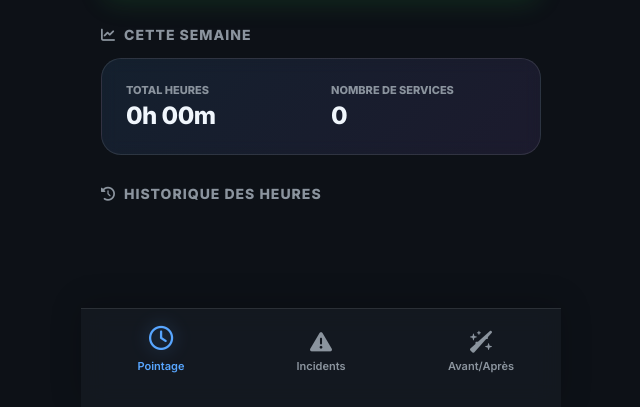
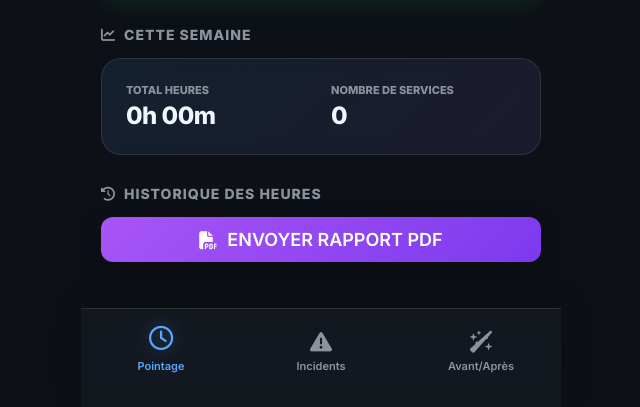
Before and after one commit to Mozy974/leafy-moxie-f2f55a, a Flask app: page / in a window 1280 px wide. Shown: the part 393-800 px from the top of the page, without its empty margins (319-959 px from the left). Run offline with Flask 3, Linux system fonts and the light colour scheme; data that the repository does not hold is empty.

Commit message:
Feature: Weekly PDF reports via email

```diff
--- a/app.py
+++ b/app.py
@@ -1,38 +1,41 @@
-import os
+import os, smtplib, requests, io
 from flask import Flask, render_template, request, jsonify, send_from_directory
 from werkzeug.utils import secure_filename
-from datetime import datetime, timezone
+from datetime import datetime, timezone, timedelta
 from models import db, Shift, Incident, Intervention
 from dotenv import load_dotenv
 import cloudinary
 import cloudinary.uploader
+from fpdf import FPDF
+from email.mime.multipart import MIMEMultipart
+from email.mime.text import MIMEText
+from email.mime.base import MIMEBase
+from email import encoders
 
-load_dotenv() # Load environments from .env file
+load_dotenv()
 
 app = Flask(__name__)
 
 # -- CONFIGURATIONS --
 BASE_DIR = os.path.abspath(os.path.dirname(__name__))
-
-# Database: Use Neon (PostgreSQL) in production, SQLite locally
 database_url = os.environ.get('DATABASE_URL')
 if database_url and database_url.startswith('postgres://'):
     database_url = database_url.replace('postgres://', 'postgresql://', 1)
 app.config['SQLALCHEMY_DATABASE_URI'] = database_url or 'sqlite:///' + os.path.join(BASE_DIR, 'database.db')
-
 app.config['SQLALCHEMY_TRACK_MODIFICATIONS'] = False
 
-# Cloudinary Setup (Image Storage)
-cloudinary_url = os.environ.get('CLOUDINARY_URL')
-if cloudinary_url:
-    cloudinary.config(cloudinary_url=cloudinary_url, secure=True)
-else:
-    cloudinary.config(
-        cloud_name = os.environ.get('CLOUDINARY_CLOUD_NAME'),
-        api_key = os.environ.get('CLOUDINARY_API_KEY'),
-        api_secret = os.environ.get('CLOUDINARY_API_SECRET'),
-        secure = True
-    )
+cloudinary.config(
+    cloud_name = os.environ.get('CLOUDINARY_CLOUD_NAME'),
+    api_key = os.environ.get('CLOUDINARY_API_KEY'),
+    api_secret = os.environ.get('CLOUDINARY_API_SECRET'),
+    secure = True
+)
+
+# Email Settings (SMTP)
+SMTP_SERVER = os.environ.get('SMTP_SERVER', 'smtp.gmail.com')
+SMTP_PORT = int(os.environ.get('SMTP_PORT', 587))
+SMTP_USER = os.environ.get('SMTP_USER')
+SMTP_PASS = os.environ.get('SMTP_PASS') # Use App Password for Gmail
 
 UPLOAD_FOLDER = os.path.join(BASE_DIR, 'uploads')
 app.config['UPLOAD_FOLDER'] = UPLOAD_FOLDER
@@ -49,22 +52,16 @@ def get_now():
     return datetime.now(timezone.utc)
 
 def handle_upload(file, folder="pointeuse"):
-    """Uploads to Cloudinary if configured, otherwise saves locally."""
     if not file or file.filename == '':
         return None
-
-    # Try Cloudinary first
     if os.environ.get('CLOUDINARY_API_KEY'):
         try:
             upload_result = cloudinary.uploader.upload(file, folder=folder)
             return upload_result.get('secure_url')
         except Exception as e:
             print(f"Cloudinary Error: {e}")
-
-    # Local fallback
     safe_filename = secure_filename(file.filename)
-    timestamp_str = get_now().strftime("%Y%m%d_%H%M%S")
-    filename = f"{timestamp_str}_{safe_filename}"
+    filename = f"{get_now().strftime('%Y%m%d_%H%M%S')}_{safe_filename}"
     file.save(os.path.join(app.config['UPLOAD_FOLDER'], filename))
     return f"/uploads/{filename}"
 
@@ -80,9 +77,7 @@ def serve_upload(filename):
 @app.route('/api/clock_in', methods=['POST'])
 def clock_in():
     active_shift = Shift.query.filter_by(clock_out=None).first()
-    if active_shift:
-        return jsonify({'error': 'Shift already active'}), 400
-
+    if active_shift: return jsonify({'error': 'Shift already active'}), 400
     new_shift = Shift(clock_in=get_now())
     db.session.add(new_shift)
     db.session.commit()
@@ -91,9 +86,7 @@ def clock_in():
 @app.route('/api/clock_out', methods=['POST'])
 def clock_out():
     active_shift = Shift.query.filter_by(clock_out=None).first()
-    if not active_shift:
-        return jsonify({'error': 'No active shift to clock out'}), 400
-
+    if not active_shift: return jsonify({'error': 'No active shift'}), 400
     active_shift.clock_out = get_now()
     duration = active_shift.clock_out - active_shift.clock_in
     active_shift.duration_minutes = int(duration.total_seconds() / 60)
@@ -105,60 +98,39 @@ def get_shifts():
     shifts = Shift.query.order_by(Shift.clock_in.desc()).all()
     return jsonify({'shifts': [s.to_dict() for s in shifts]})
 
-# -- INCIDENT API --
+# -- INCIDENT & INTERVENTION API --
 @app.route('/api/incident', methods=['POST'])
 def report_incident():
-    incident_type = request.form.get('type')
-    description = request.form.get('description', '')
-
-    if not incident_type:
-        return jsonify({'error': 'Type is required'}), 400
-
-    img_url = None
-    if 'image' in request.files:
-        img_url = handle_upload(request.files['image'], folder="incidents")
-
-    new_incident = Incident(
-        type=incident_type,
-        description=description,
-        image_path=img_url
-    )
-    db.session.add(new_incident)
+    itype = request.form.get('type')
+    desc = request.form.get('description', '')
+    if not itype: return jsonify({'error': 'Type missing'}), 400
+    url = handle_upload(request.files.get('image'), folder="incidents")
+    new_inc = Incident(type=itype, description=desc, image_path=url)
+    db.session.add(new_inc)
     db.session.commit()
-    return jsonify({'success': True, 'incident': new_incident.to_dict()})
+    return jsonify({'success': True, 'incident': new_inc.to_dict()})
 
 @app.route('/api/incidents', methods=['GET'])
 def get_incidents():
     incidents = Incident.query.order_by(Incident.timestamp.desc()).all()
     return jsonify({'incidents': [i.to_dict() for i in incidents]})
 
-# -- INTERVENTION API --
 @app.route('/api/intervention/start', methods=['POST'])
 def start_intervention():
-    location = request.form.get('location')
-    if not location:
-        return jsonify({'error': 'Location is required'}), 400
-
-    img_url = None
-    if 'image_before' in request.files:
-        img_url = handle_upload(request.files['image_before'], folder="z-avant")
-
-    new_int = Intervention(location=location, image_before_path=img_url)
+    loc = request.form.get('location')
+    if not loc: return jsonify({'error': 'Location missing'}), 400
+    url = handle_upload(request.files.get('image_before'), folder="z-avant")
+    new_int = Intervention(location=loc, image_before_path=url)
     db.session.add(new_int)
     db.session.commit()
     return jsonify({'success': True, 'intervention': new_int.to_dict()})
 
 @app.route('/api/intervention/end/<int:int_id>', methods=['POST'])
 def end_intervention(int_id):
-    intervention = db.session.get(Intervention, int_id) # Modern Session.get()
-    if not intervention:
-        return jsonify({'error': 'Intervention not found'}), 404
-
-    img_url = None
-    if 'image_after' in request.files:
-        img_url = handle_upload(request.files['image_after'], folder="z-apres")
-
-    intervention.image_after_path = img_url
+    intervention = db.session.get(Intervention, int_id)
+    if not intervention: return jsonify({'error': 'Not found'}), 404
+    url = handle_upload(request.files.get('image_after'), folder="z-apres")
+    intervention.image_after_path = url
     intervention.timestamp_end = get_now()
     db.session.commit()
     return jsonify({'success': True, 'intervention': intervention.to_dict()})
@@ -168,5 +140,128 @@ def get_interventions():
     interventions = Intervention.query.order_by(Intervention.timestamp_start.desc()).all()
     return jsonify({'interventions': [i.to_dict() for i in interventions]})
 
+# -- REPORT API (PDF & EMAIL) --
+class PDFReport(FPDF):
+    def header(self):
+        self.set_font('Helvetica', 'B', 16)
+        self.set_text_color(20, 40, 80)
+        self.cell(0, 10, 'RAPPORT D\'ACTIVITÉ HEBDOMADAIRE', 0, 1, 'C')
+        self.set_font('Helvetica', 'I', 10)
+        self.cell(0, 10, f'Généré le {datetime.now().strftime("%d/%m/%Y %H:%M")}', 0, 1, 'R')
+        self.ln(10)
+
+@app.route('/api/report/send', methods=['POST'])
+def send_report():
+    recipient = request.json.get('email')
+    if not recipient: return jsonify({'error': 'Email manquant'}), 400
+
+    # 1. Fetch Data (This Week)
+    now = get_now()
+    monday = (now - timedelta(days=now.weekday())).replace(hour=0, minute=0, second=0, microsecond=0)
+    shifts = Shift.query.filter(Shift.clock_in >= monday).order_by(Shift.clock_in.asc()).all()
+    incidents = Incident.query.filter(Incident.timestamp >= monday).all()
+    interventions = Intervention.query.filter(Intervention.timestamp_start >= monday, Intervention.timestamp_end != None).all()
+
+    # 2. Build PDF
+    pdf = PDFReport()
+    pdf.add_page()
+
+    # -- HEURES --
+    pdf.set_font('Helvetica', 'B', 14)
+    pdf.cell(0, 10, '1. POINTAGES DE LA SEMAINE', 0, 1)
+    pdf.set_font('Helvetica', '', 10)
+    pdf.set_fill_color(240, 240, 240)
+    pdf.cell(40, 8, 'Date', 1, 0, 'C', 1)
+    pdf.cell(40, 8, 'Arrivée', 1, 0, 'C', 1)
+    pdf.cell(40, 8, 'Départ', 1, 0, 'C', 1)
+    pdf.cell(40, 8, 'Durée', 1, 1, 'C', 1)
+
+    total_min = 0
+    for s in shifts:
+        date_str = s.clock_in.strftime("%d/%m")
+        in_str = s.clock_in.strftime("%H:%M")
+        out_str = s.clock_out.strftime("%H:%M") if s.clock_out else "--:--"
+        dur = f"{s.duration_minutes} min" if s.duration_minutes else ""
+        total_min += (s.duration_minutes or 0)
+        pdf.cell(40, 8, date_str, 1, 0, 'C')
+        pdf.cell(40, 8, in_str, 1, 0, 'C')
+        pdf.cell(40, 8, out_str, 1, 0, 'C')
+        pdf.cell(40, 8, dur, 1, 1, 'C')
+
+    pdf.set_font('Helvetica', 'B', 10)
+    pdf.cell(120, 8, 'TOTAL SEMAINE', 1, 0, 'R')
+    pdf.cell(40, 8, f"{total_min//60}h {total_min%60}min", 1, 1, 'C')
+    pdf.ln(10)
+
+    # -- INCIDENTS --
+    if incidents:
+        pdf.set_font('Helvetica', 'B', 14)
+        pdf.cell(0, 10, '2. INCIDENTS SIGNALÉS', 0, 1)
+        pdf.set_font('Helvetica', '', 10)
+        for inc in incidents:
+            pdf.set_text_color(180, 0, 0)
+            pdf.cell(0, 8, f"[{inc.type}] le {inc.timestamp.strftime('%d/%m à %H:%M')}", 0, 1)
+            pdf.set_text_color(0)
+            pdf.multi_cell(0, 6, inc.description or "Sans description")
+            if inc.image_path:
+                try:
+                    img_data = requests.get(inc.image_path).content if inc.image_path.startswith('http') else open(os.path.join(BASE_DIR, inc.image_path.lstrip('/')), 'rb').read()
+                    pdf.image(io.BytesIO(img_data), x=None, y=None, w=60)
+                except: pass
+            pdf.ln(5)
+
+    # -- INTERVENTIONS --
+    if interventions:
+        pdf.add_page()
+        pdf.set_font('Helvetica', 'B', 14)
+        pdf.cell(0, 10, '3. INTERVENTIONS (AVANT/APRÈS)', 0, 1)
+        for intv in interventions:
+            pdf.set_font('Helvetica', 'B', 11)
+            pdf.cell(0, 8, f"Lieu : {intv.location}", 0, 1)
+            pdf.set_font('Helvetica', '', 9)
+            pdf.cell(0, 6, f"Début: {intv.timestamp_start.strftime('%H:%M')} | Fin: {intv.timestamp_end.strftime('%H:%M')}", 0, 1)
+            y_start = pdf.get_y()
+            if intv.image_before_path:
+                try:
+                    img_b = requests.get(intv.image_before_path).content if intv.image_before_path.startswith('http') else open(os.path.join(BASE_DIR, intv.image_before_path.lstrip('/')), 'rb').read()
+                    pdf.image(io.BytesIO(img_b), x=10, y=y_start+2, w=85)
+                except: pass
+            if intv.image_after_path:
+                try:
+                    img_a = requests.get(intv.image_after_path).content if intv.image_after_path.startswith('http') else open(os.path.join(BASE_DIR, intv.image_after_path.lstrip('/')), 'rb').read()
+                    pdf.image(io.BytesIO(img_a), x=105, y=y_start+2, w=85)
+                except: pass
+            pdf.set_y(y_start + 65)
+            pdf.ln(5)
+
+    pdf_output = pdf.output(dest='S') # S = return as string (bytes)
+
+    # 3. Send Email
+    if not SMTP_USER or not SMTP_PASS:
+        return jsonify({'error': 'Serveur email non configuré sur Render'}), 500
+
+    try:
+        msg = MIMEMultipart()
+        msg['From'] = SMTP_USER
+        msg['To'] = recipient
+        msg['Subject'] = f"Rapport Pointeuse - Semaine du {monday.strftime('%d/%m/%Y')}"
+        msg.attach(MIMEText("Bonjour,\n\nVeuillez trouver ci-joint le rapport hebdomadaire d'activité.\n\nCordialement,\nService de Maintenance", 'plain'))
+
+        part = MIMEBase('application', 'octet-stream')
+        part.set_payload(pdf_output)
+        encoders.encode_base64(part)
+        part.add_header('Content-Disposition', f'attachment; filename="rapport_semaine_{monday.strftime("%Y_%m_%d")}.pdf"')
+        msg.attach(part)
+
+        with smtplib.SMTP(SMTP_SERVER, SMTP_PORT) as server:
+            server.starttls()
+            server.login(SMTP_USER, SMTP_PASS)
+            server.send_message(msg)
+
+        return jsonify({'success': True})
+    except Exception as e:
+        print(f"Email Error: {e}")
+        return jsonify({'error': 'Erreur lors de l\'envoi de l\'email'}), 500
+
 if __name__ == '__main__':
     app.run(host='0.0.0.0', port=int(os.environ.get('PORT', 5001)), debug=True)
--- a/requirements.txt
+++ b/requirements.txt
@@ -5,3 +5,5 @@ cloudinary==1.39.1
 python-dotenv==1.0.1
 gunicorn==21.2.0
 werkzeug==3.0.1
+fpdf2==2.8.2
+requests==2.31.0
--- a/static/script.js
+++ b/static/script.js
@@ -307,10 +307,7 @@ function showToast(msg) {
     }, 3000);
 }
 
-// Init
-fetchShifts();
-fetchIncidents();
-fetchInterventions();
+
 
 // 5. API Calls (Interventions Avant/Après)
 const interventionStartForm = document.getElementById('intervention-start-form');
@@ -463,3 +460,62 @@ window.addEventListener('offline', () => {
     document.body.classList.add('is-offline');
 });
 if (!navigator.onLine) document.body.classList.add('is-offline');
+
+// 8. Report PDF & Email
+const btnShowReportModal = document.getElementById('btn-show-report-modal');
+const btnCloseReportModal = document.getElementById('btn-close-report-modal');
+const btnSendReport = document.getElementById('btn-send-report');
+const reportModal = document.getElementById('report-modal');
+const reportEmailInput = document.getElementById('report-email');
+
+if (btnShowReportModal) {
+    btnShowReportModal.addEventListener('click', () => {
+        reportModal.style.display = 'flex';
+    });
+}
+
+if (btnCloseReportModal) {
+    btnCloseReportModal.addEventListener('click', () => {
+        reportModal.style.display = 'none';
+    });
+}
+
+if (btnSendReport) {
+    btnSendReport.addEventListener('click', async () => {
+        const email = reportEmailInput.value.trim();
+        if (!email) {
+            showToast('Veuillez saisir un email');
+            return;
+        }
+
+        btnSendReport.disabled = true;
+        const originalText = btnSendReport.innerHTML;
+        btnSendReport.innerHTML = '<i class="fa-solid fa-spinner fa-spin"></i> ENVOI...';
+
+        try {
+            const res = await fetch('/api/report/send', {
+                method: 'POST',
+                headers: { 'Content-Type': 'application/json' },
+                body: JSON.stringify({ email: email })
+            });
+            const data = await res.json();
+
+            if (data.success) {
+                showToast('Rapport envoyé avec succès !');
+                reportModal.style.display = 'none';
+            } else {
+                showToast(data.error || "Erreur lors de l'envoi");
+            }
+        } catch (e) {
+            showToast("Erreur de connexion au serveur");
+        }
+
+        btnSendReport.disabled = false;
+        btnSendReport.innerHTML = originalText;
+    });
+}
+
+// Init
+fetchShifts();
+fetchIncidents();
+fetchInterventions();
--- a/templates/index.html
+++ b/templates/index.html
@@ -52,7 +52,27 @@
                     </div>
 
                     <h3><i class="fa-solid fa-history"></i> Historique des Heures</h3>
+                    <div class="report-actions" style="margin-bottom: 20px;">
+                        <button id="btn-show-report-modal" class="primary-btn btn-purple" style="width:100%; border:none; padding:12px; border-radius:12px; font-weight:600; display:flex; align-items:center; justify-content:center; gap:10px; background: linear-gradient(135deg, #a855f7 0%, #7c3aed 100%); color:white;">
+                            <i class="fa-solid fa-file-pdf"></i> ENVOYER RAPPORT PDF
+                        </button>
+                    </div>
                     <ul id="shifts-list"></ul>
+                </div>
+
+                <!-- EMAIL MODAL -->
+                <div id="report-modal" class="modal" style="display:none; position:fixed; z-index:1000; left:0; top:0; width:100%; height:100%; background:rgba(0,0,0,0.8); backdrop-filter:blur(5px); align-items:center; justify-content:center;">
+                    <div class="modal-content" style="background:var(--bg-secondary); padding:25px; border-radius:24px; width:90%; max-width:400px; border:1px solid rgba(255,255,255,0.1);">
+                        <h2 style="margin-bottom:15px; font-size:1.4rem;"><i class="fa-solid fa-paper-plane" style="color:var(--accent-purple)"></i> Destinataire</h2>
+                        <p style="font-size:0.9rem; color:var(--text-secondary); margin-bottom:20px;">Saisissez l'email de réception du rapport (Semaine en cours).</p>
+                        <div class="input-group">
+                            <input type="email" id="report-email" placeholder="Ex: patron@entreprise.com" style="width:100%; padding:12px; border-radius:10px; border:1px solid rgba(255,255,255,0.1); background:rgba(255,255,255,0.05); color:white;">
+                        </div>
+                        <div style="display:flex; gap:10px; margin-top:20px;">
+                            <button id="btn-send-report" class="primary-btn btn-purple" style="flex:2; border:none;">ENVOYER</button>
+                            <button id="btn-close-report-modal" class="btn-cancel" style="flex:1; border:none; background:rgba(255,255,255,0.05); color:white; border-radius:12px;">ANNULER</button>
+                        </div>
+                    </div>
                 </div>
             </section>
 
```
